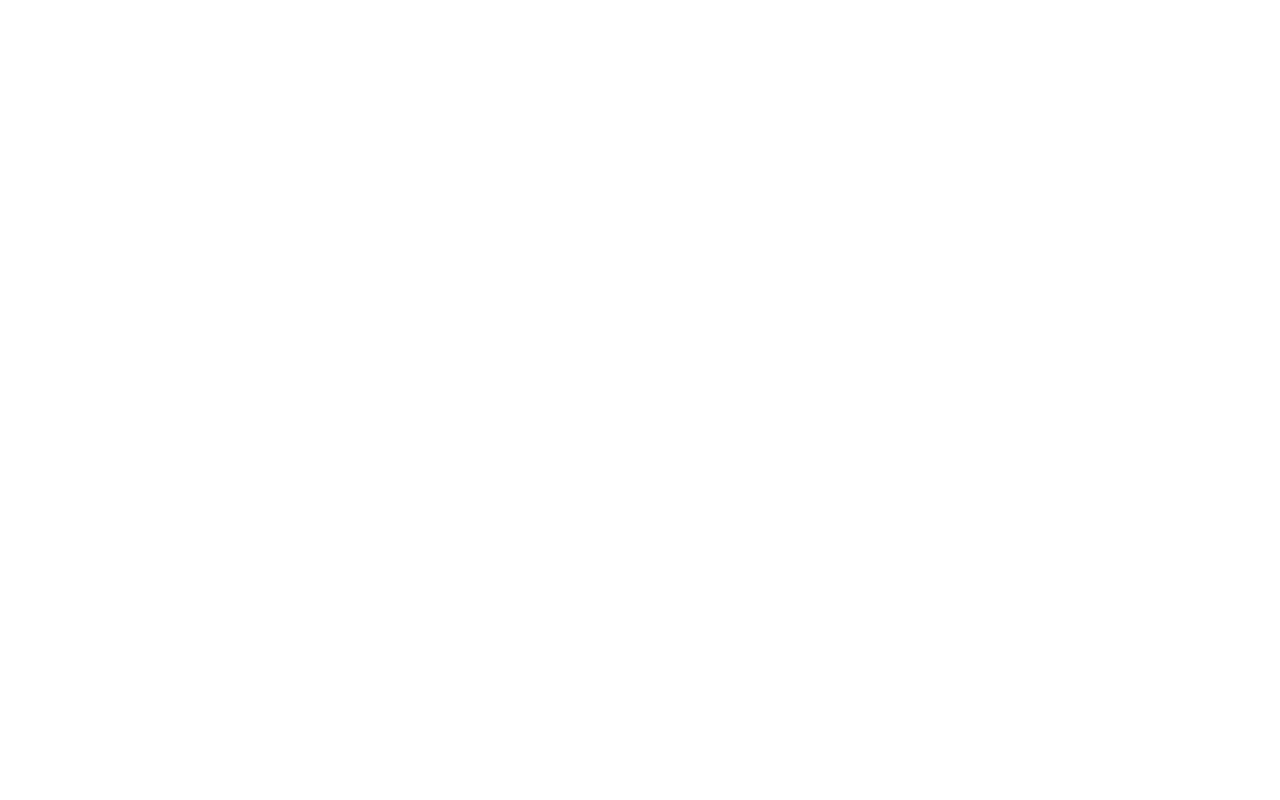
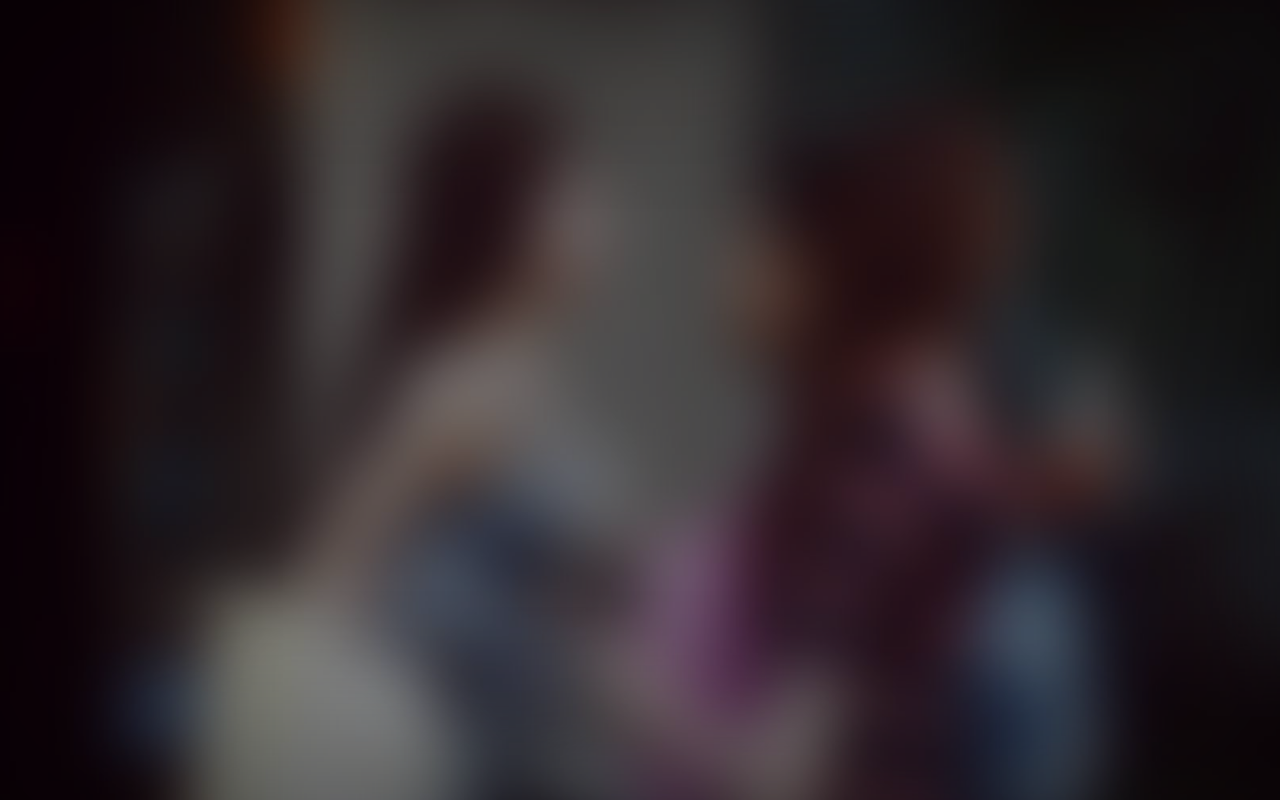
Before and after one commit to remchoi/UI_challenge_02_card_checkout, a plain HTML site: page index.html in a window 1280 px wide. Drawn offline with Linux system fonts and the light colour scheme.

Commit message:
stage setup

```diff
--- a/css/styles.css
+++ b/css/styles.css
@@ -0,0 +1,28 @@
+html,
+body,
+.stage {
+  height: 100%;
+  width: 100%;
+}
+.stage {
+  position: relative;
+  background-size: cover;
+  background-position: center center;
+}
+.stage-mask,
+.stage-inner-shadow {
+  position: absolute;
+  top: 0;
+  left: 0;
+  width: 100%;
+  height: 100%;
+}
+.stage-mask {
+  background-color: #000;
+  opacity: 0.46;
+  z-index: 1;
+}
+.stage-inner-shadow {
+  box-shadow: inset 0 0 200px 0 rgba(0,0,0,0.5);
+  z-index: 2;
+}
--- a/index.html
+++ b/index.html
@@ -20,7 +20,10 @@
 <body>
 	<!-- MAIN HTML -->
 
-
+	<div class="stage" style="background-image: url(img/bg_origin.jpg)">
+    <div class="stage-mask"></div>
+    <div class="stage-inner-shadow"></div>
+  </div>
 
 	<!-- /MAIN HTML -->
 
```
Also changed, not shown: img/bg_origin.jpg (added), 1 other file.
